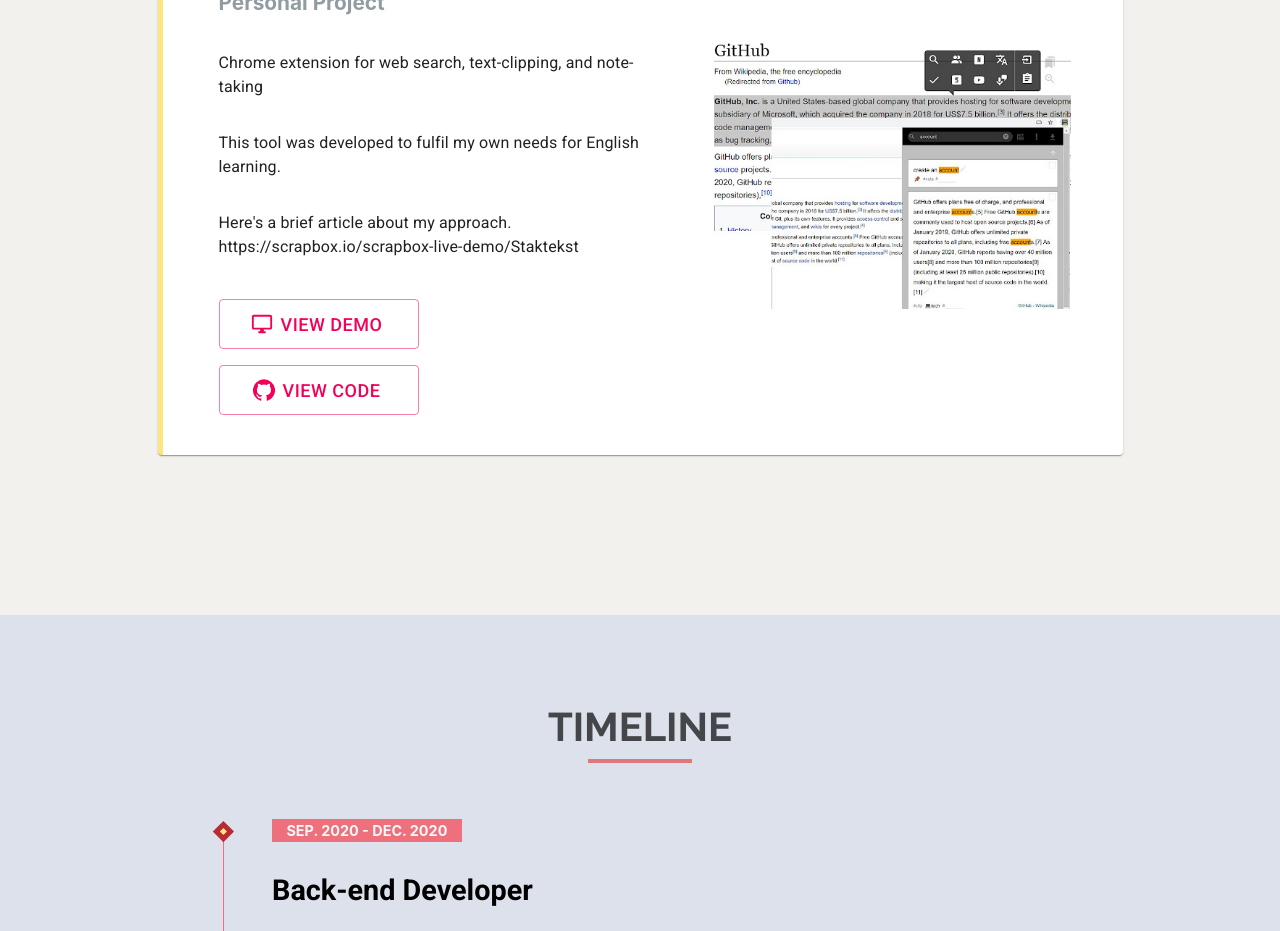
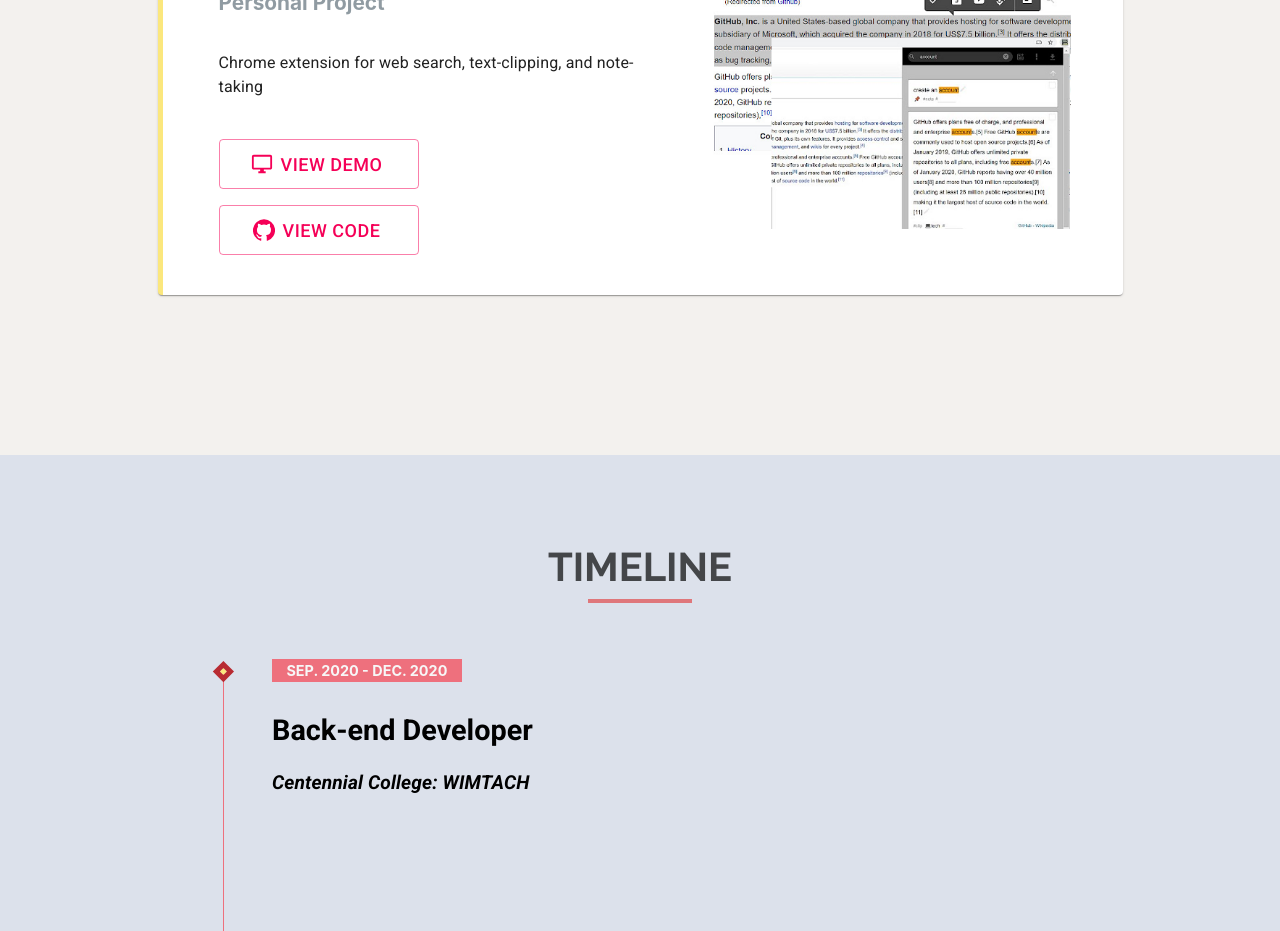
Before and after one commit to Kmzbch/Portfolio, a React (Create React App) app: page / in a window 1280 px wide. Shown: the part 5740-6671 px from the top of the page. Built offline with nearby package versions, Linux system fonts and the light colour scheme.

Commit message:
ProjectDetail commented out

```diff
--- a/src/components/projects/Projects.js
+++ b/src/components/projects/Projects.js
@@ -74,7 +74,7 @@ export default class Projects extends Component {
 
 										<Typography className="project-description">{item.description}</Typography>
 
-										{item.details === '' ? <div /> : <ProjectDetail src={item.details} />}
+										{/* {item.details === '' ? <div /> : <ProjectDetail src={item.details} />} */}
 
 										{item.projectLink === '' ? (
 											<Grid container direction="column">
```
